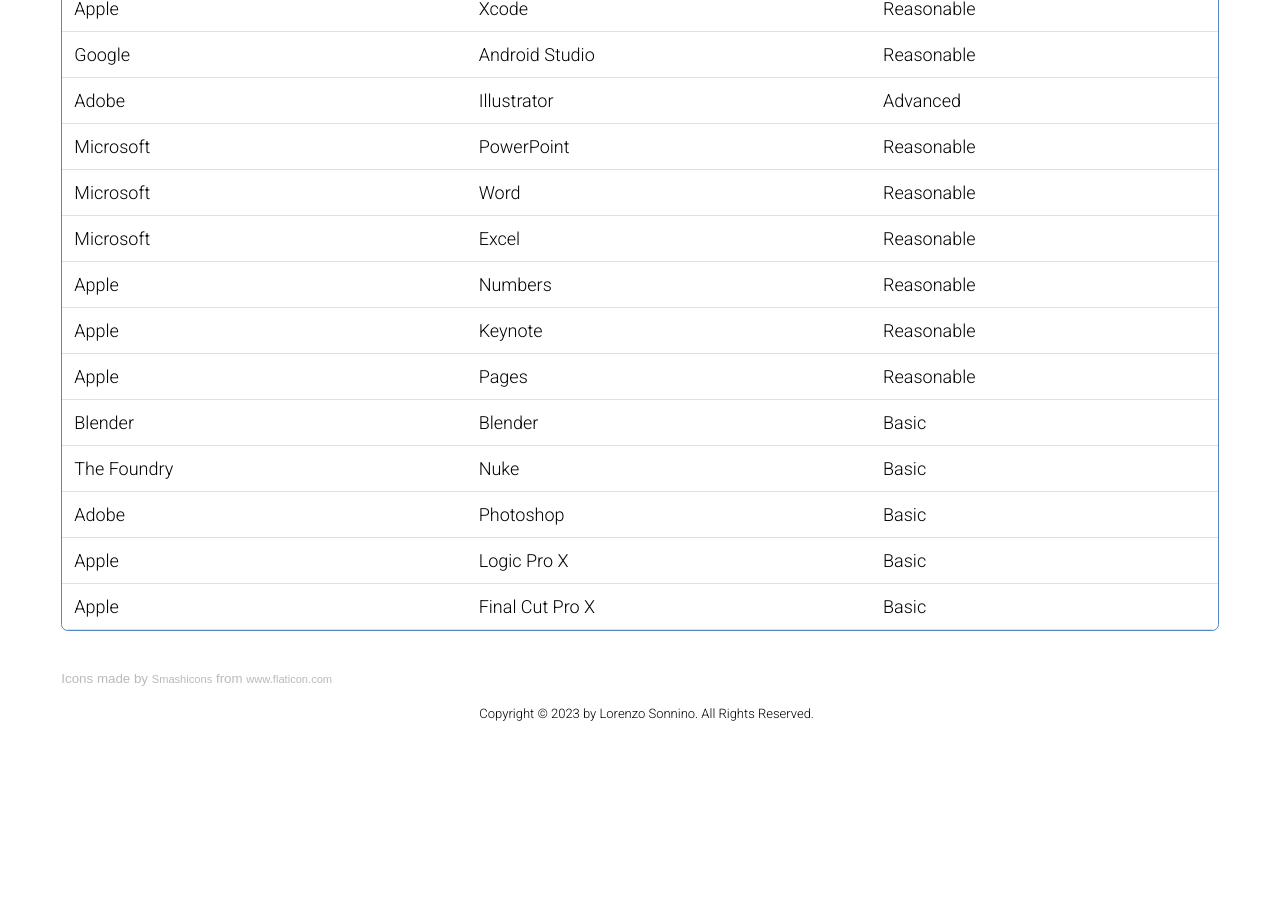
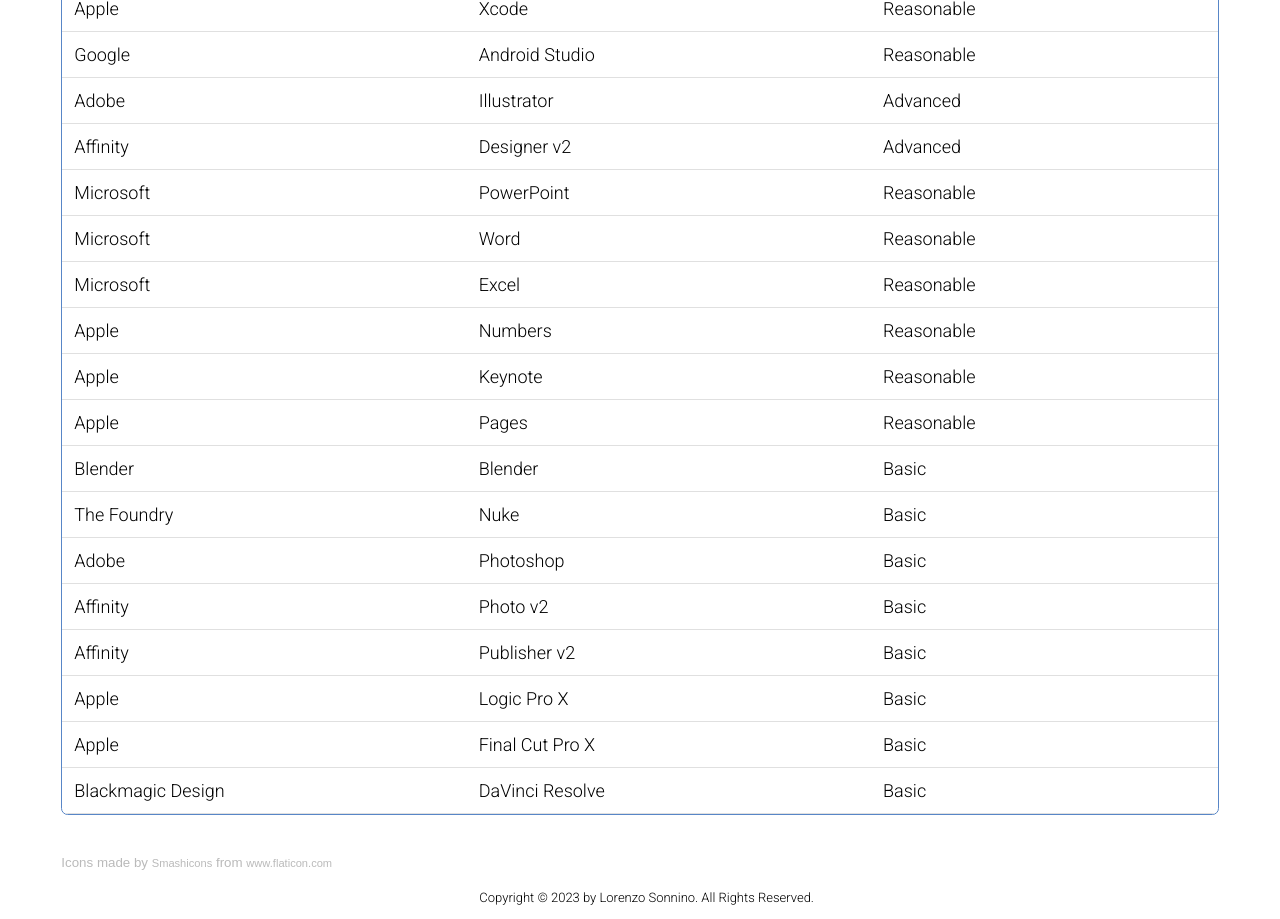
Before and after one commit to lsonnino/lsonnino.github.io, a plain HTML site: page extra.html in a window 1280 px wide. Shown: the part 1600-2519 px from the top of the page. Before the commit the page ends 2335 px from the top, so only its background shows below. Drawn offline with nearby package versions, Linux system fonts and the light colour scheme.

Commit message:
Updated content

```diff
--- a/extra.html
+++ b/extra.html
@@ -205,6 +205,11 @@
                             <td>Advanced</td>
                         </tr>
                         <tr>
+                            <td>Affinity</td>
+                            <td>Designer v2</td>
+                            <td>Advanced</td>
+                        </tr>
+                        <tr>
                             <td>Microsoft</td>
                             <td>PowerPoint</td>
                             <td>Reasonable</td>
@@ -250,6 +255,16 @@
                             <td>Basic</td>
                         </tr>
                         <tr>
+                            <td>Affinity</td>
+                            <td>Photo v2</td>
+                            <td>Basic</td>
+                        </tr>
+                        <tr>
+                            <td>Affinity</td>
+                            <td>Publisher v2</td>
+                            <td>Basic</td>
+                        </tr>
+                        <tr>
                             <td>Apple</td>
                             <td>Logic Pro X</td>
                             <td>Basic</td>
@@ -257,6 +272,11 @@
                         <tr>
                             <td>Apple</td>
                             <td>Final Cut Pro X</td>
+                            <td>Basic</td>
+                        </tr>
+                        <tr>
+                            <td>Blackmagic Design</td>
+                            <td>DaVinci Resolve</td>
                             <td>Basic</td>
                         </tr>
                     </table>
```
